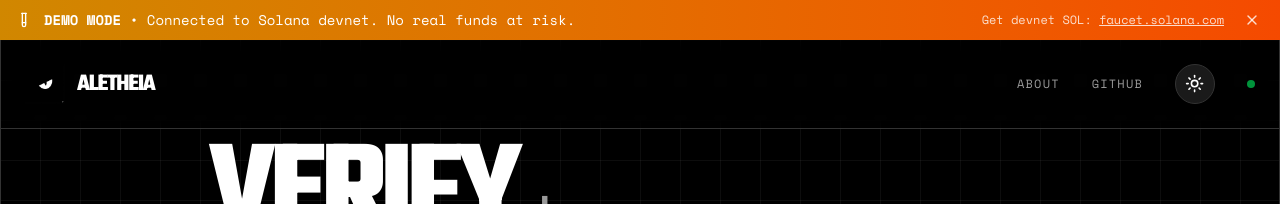
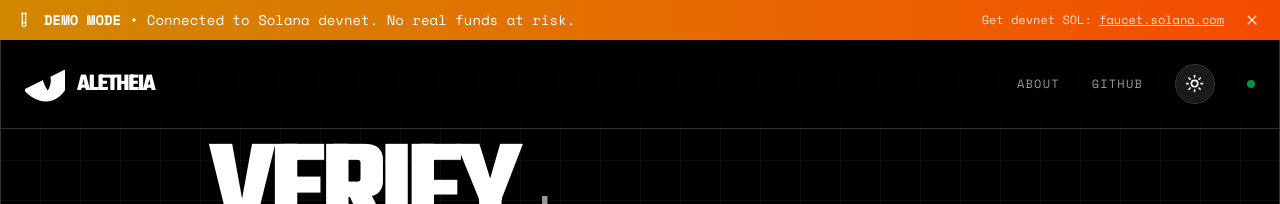
Before and after one commit to MeghVyas3132/Aletheia, a Next.js app in the folder frontend/: page / in a window 1280 px wide. Shown: the top 204 px of the page. Built offline with nearby package versions, Linux system fonts and the light colour scheme; no server answers.

Commit message:
changes made in logo

```diff
--- a/frontend/components/Navbar.tsx
+++ b/frontend/components/Navbar.tsx
@@ -27,13 +27,15 @@ export default function Navbar({ onReset }: NavbarProps) {
             >
                 <Link href="/" className="flex items-center gap-3">
                     {mounted && (
+                        <div className="h-10 w-10 overflow-hidden rounded-lg relative">
                             <Image
                                 src={resolvedTheme === "dark" ? "/logo-dark.jpg" : "/logo-light.png"}
                                 alt="Aletheia Logo"
                                 width={40}
                                 height={40}
-                            className="rounded-lg"
+                                className="scale-[3.5] object-cover"
                             />
+                        </div>
                     )}
                     <span className="text-foreground">ALETHEIA</span>
                 </Link>
```
Also changed, not shown: frontend/public/logo-dark.jpg. Lines whose indentation alone changed are shown as unchanged.
